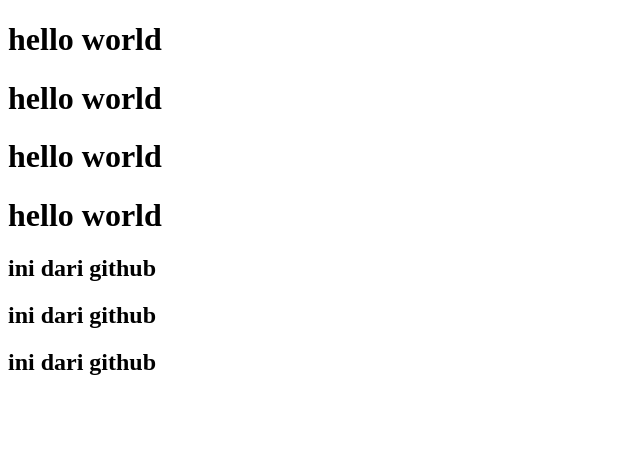
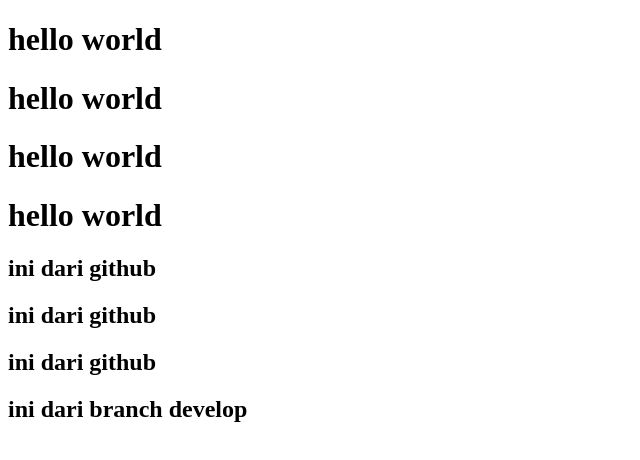
Before and after one commit to Yuvento/BINAR-CHALLANGE, a plain HTML site: page index.html in a window 1280 px wide. Shown: the whole page, without its empty margins (0-640 px from the left). Drawn offline with Linux system fonts and the light colour scheme.

Commit message:
commit dari develop

```diff
--- a/index.html
+++ b/index.html
@@ -12,5 +12,6 @@
   <h2>ini dari github</h2>
   <h2>ini dari github</h2>
   <h2>ini dari github</h2>
+  <h2>ini dari branch develop</h2>
 </body>
 </html>
```
